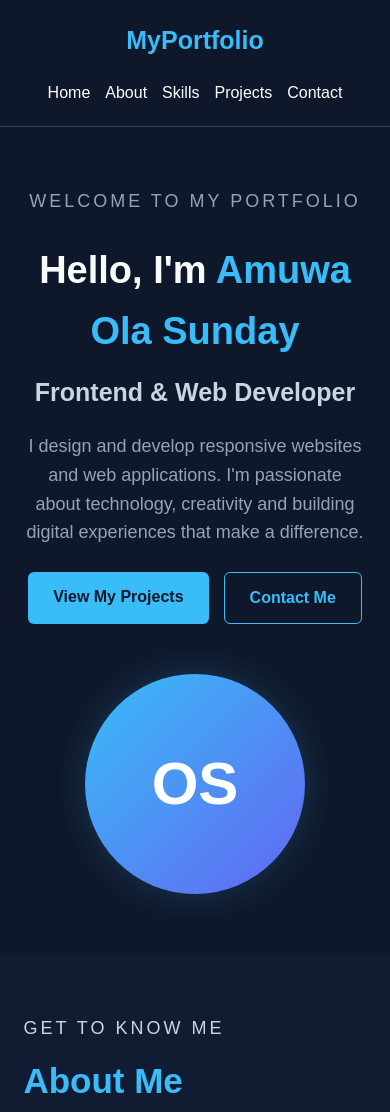
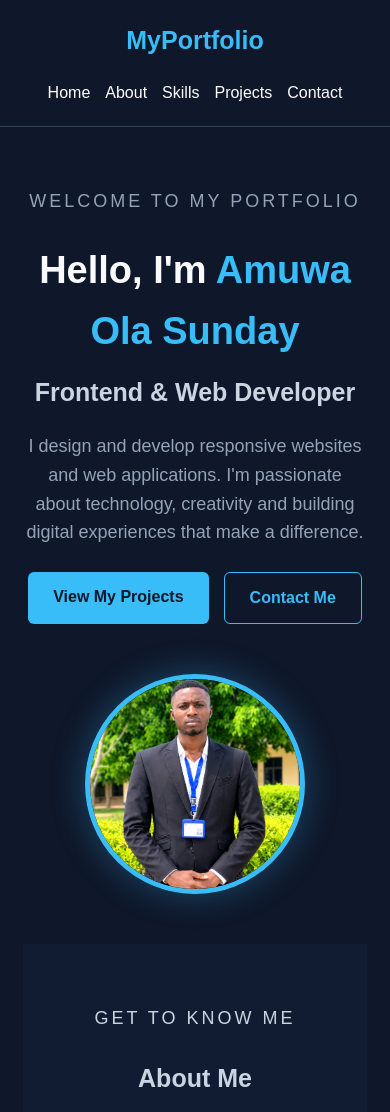
Before and after one commit to olaten/my-portfolio, a plain HTML site: page index.HTML in a window 390 px wide. Shown: the top 1112 px of the page. Drawn offline with Linux system fonts and the light colour scheme.

Commit message:
Update professional profile photograph

```diff
--- a/index.HTML
+++ b/index.HTML
@@ -45,11 +45,8 @@
         </div>
 
         <div class="hero-image">
-            <div class="profile-placeholder">
-                OS
+            <img src="images/profile.jpg" alt="Amuwa Ola Sunday - Web Developer" class="profile-photo">
         </div>
-        </div>
-    </section>
 
         <!-- About Section -->
         <section id="about" class="about">
--- a/style.css
+++ b/style.css
@@ -455,3 +455,23 @@ footer {
     background: #38bdf8;
     color: #0f172a;
 }
+
+
+/* Professional Profile Picture */
+
+.profile-photo {
+    width: 300px;
+    height: 300px;
+    object-fit: cover;
+    object-position: 30% 15%;
+    border-radius: 50%;
+    border: 5px solid #38bdf8;
+    box-shadow: 0 0 35px rgba(56, 189, 248, 0.3);
+}
+
+@media (max-width: 768px) {
+    .profile-photo {
+        width: 220px;
+        height: 220px;
+    }
+}
```
Also changed, not shown: images/profile.jpg (added). Lines whose indentation alone changed are shown as unchanged.
